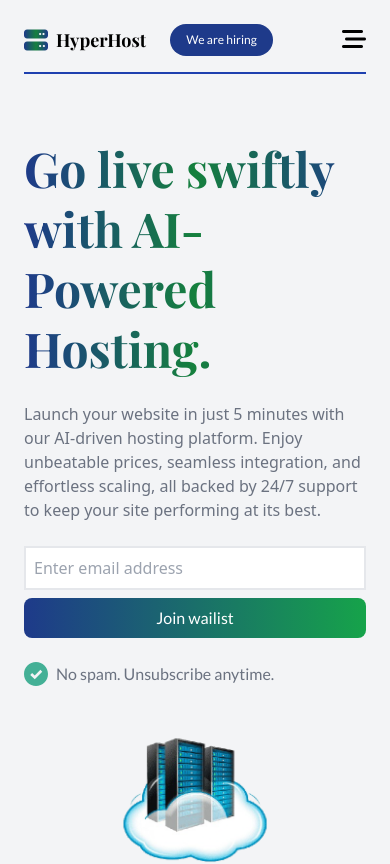
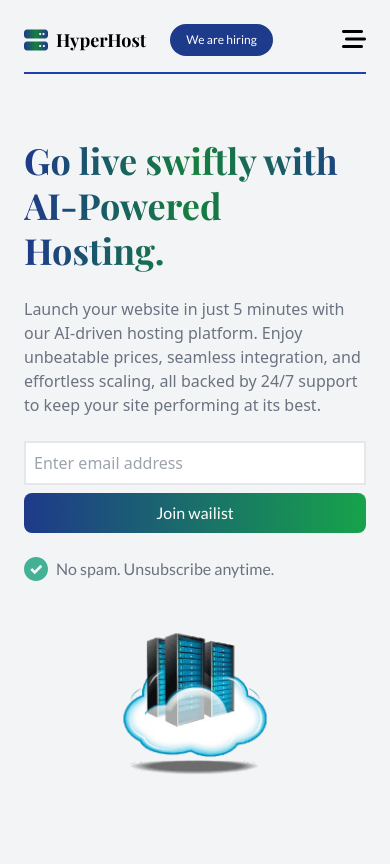
Before and after one commit to Nathan-Yennupiak/Hyperhost, a website: page build/index.html in a window 390 px wide. Shown: the top 864 px of the page. Drawn offline with nearby package versions, Linux system fonts and the light colour scheme; files that its build step writes are made by us from their sources; a web font is replaced by a local one.

Commit message:
updated hero section

```diff
--- a/build/index.html
+++ b/build/index.html
@@ -68,7 +68,7 @@
             </div>
 
             <div class=" flex flex-col flex-1 gap-6 order-1">
-                <h1 class=" font-plafair font-bold leading-tight text-5xl lg:text-7xl gradient_green">Go live swiftly <br class="hidden"> with AI-Powered Hosting.</h1>
+                <h1 class=" font-plafair font-bold leading-tight text-4xl lg:text-7xl gradient_green">Go live swiftly <br class="hidden"> with AI-Powered Hosting.</h1>
                 <p class=" text-gray-500">Launch your website in just 5 minutes with our AI-driven hosting platform. Enjoy unbeatable prices, seamless integration, and effortless scaling, all backed by 24/7 support to keep your site performing at its best.</p>
 
                 <form action="" class="flex flex-col gap-2">
```
